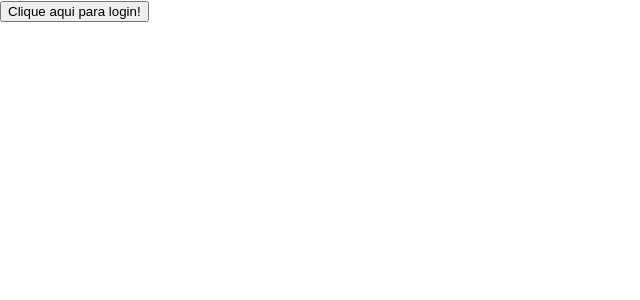
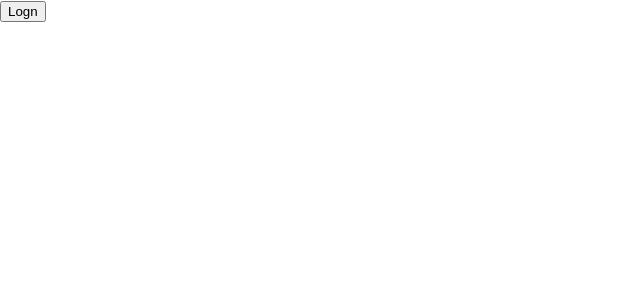
Before and after one commit to laispetra/bob-mafalda, a React (Create React App) app: page / in a window 1280 px wide. Shown: the top 300 px of the page, without its empty margins (0-640 px from the left). Built offline with nearby package versions, Linux system fonts and the light colour scheme.

Commit message:
alterando botao tb

```diff
--- a/src/App.js
+++ b/src/App.js
@@ -3,7 +3,7 @@ import React from 'react';
 function App() {
   return (
     <div>
-      <button>Clique aqui para login!</button>
+      <button>Logn</button>
     </div>
   );
 }
```
